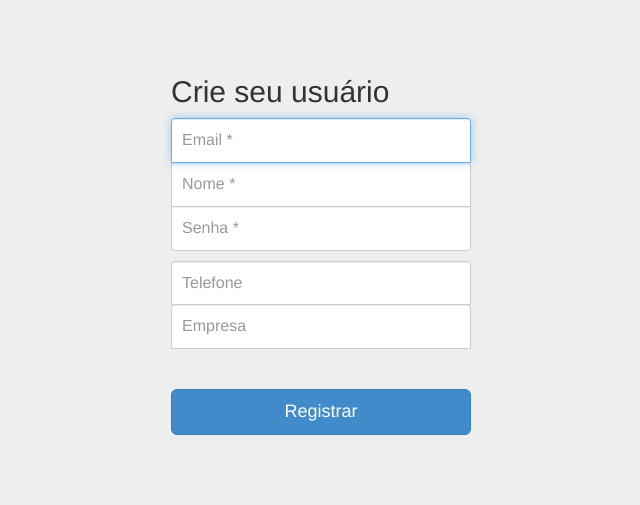
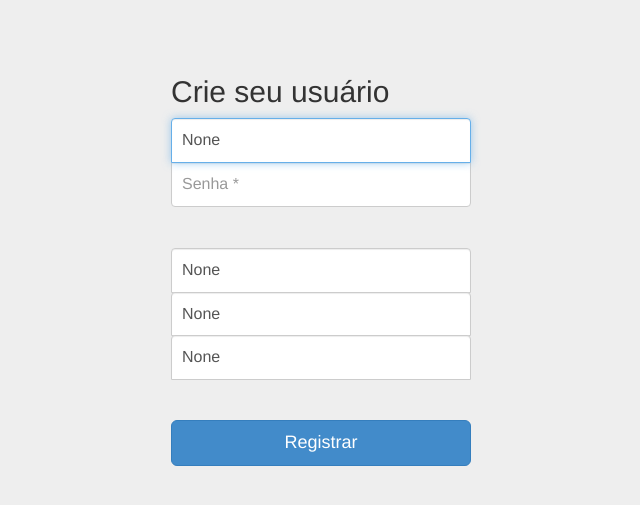
Before and after one commit to climaco02/connectedin-python-django, a Django app: template usuarios/templates/registrar.html in a window 1280 px wide. Shown: the top 505 px of the page, without its empty margins (319-959 px from the left). Run offline with Django 3.2, Linux system fonts and the light colour scheme; the template is opened without the code that fills it: values that come from a table or form of the project are taken from there, others are empty.

Commit message:
finishing project

```diff
--- a/usuarios/forms.py
+++ b/usuarios/forms.py
@@ -9,7 +9,7 @@
 	telefone = forms.CharField(required=True)
 	nome_empresa = forms.CharField(required=True)
 
-	def is_valid():
+	def is_valid(self):
 		valid = True
 		if not super(RegistrarUsuarioForm, self).is_valid():
 			self.adiciona_erro('Por favor, verifique os dados informados')
@@ -24,5 +24,5 @@
 		return valid
 
 	def adiciona_erro(self, message):
-		erros = self._errors.setdefault(forms.forms.NON_FIELD_ERRORS, form.utils.ErrorsList())
+		erros = self._errors.setdefault(forms.forms.NON_FIELD_ERRORS, forms.utils.ErrorList())
 		erros.append(message)
--- a/usuarios/templates/registrar.html
+++ b/usuarios/templates/registrar.html
@@ -8,21 +8,23 @@
 
     <h2 class="form-signin-heading">Crie seu usuário</h2>
 
-    <input type="text" id="id_email" name="email" class="form-control" placeholder="Email *" required autofocus>
-
-    <input type="text" id="id_nome" name="nome" class="form-control" placeholder="Nome *" required >
+    <input type="text" id="id_email" name="email" class="form-control" placeholder="Email *" value="{{form.email.value}}" required autofocus>
 
     <input type="password" id="id_senha" name="senha" class="form-control" placeholder="Senha *" required>
 
-    <input type="text" id="id_telefone" name="telefone" class="form-control" placeholder="Telefone">
+    <hr/>
 
-    <input type="text" id="id_nome_empresa" name="nome_empresa" class="form-control" placeholder="Empresa">
+    <input type="text" id="id_nome" name="nome" class="form-control" placeholder="Nome *" value="{{form.nome.value}}" required >
+
+    <input type="text" id="id_telefone" name="telefone" class="form-control" value="{{form.telefone.value}}" placeholder="Telefone">
+
+    <input type="text" id="id_nome_empresa" name="nome_empresa" class="form-control" value="{{form.nome_empresa.value}}" placeholder="Empresa">
 
     <hr/>
 
-    {% if form.erros %}
+    {% if form.errors %}
         <div class="alert alert-danger">
-            <button type="button" class="close">&times;</button>
+            <button type="button" class="close" data-dismiss="alert" aria-hidden="true">&times;</button>
             {{ form.non_field_errors }}
         </div>
     {% endif %}
--- a/usuarios/views.py
+++ b/usuarios/views.py
@@ -14,7 +14,7 @@
 	def post(self, request):
 		form = RegistrarUsuarioForm(request.POST)
 
-		if form.is_valid:
+		if form.is_valid():
 			dados_form = form.data
 
 			usuario = User.objects.create_user(dados_form['nome'], dados_form['email'], dados_form['senha'])
```
Also changed, not shown: db.sqlite3, 1 other file.
